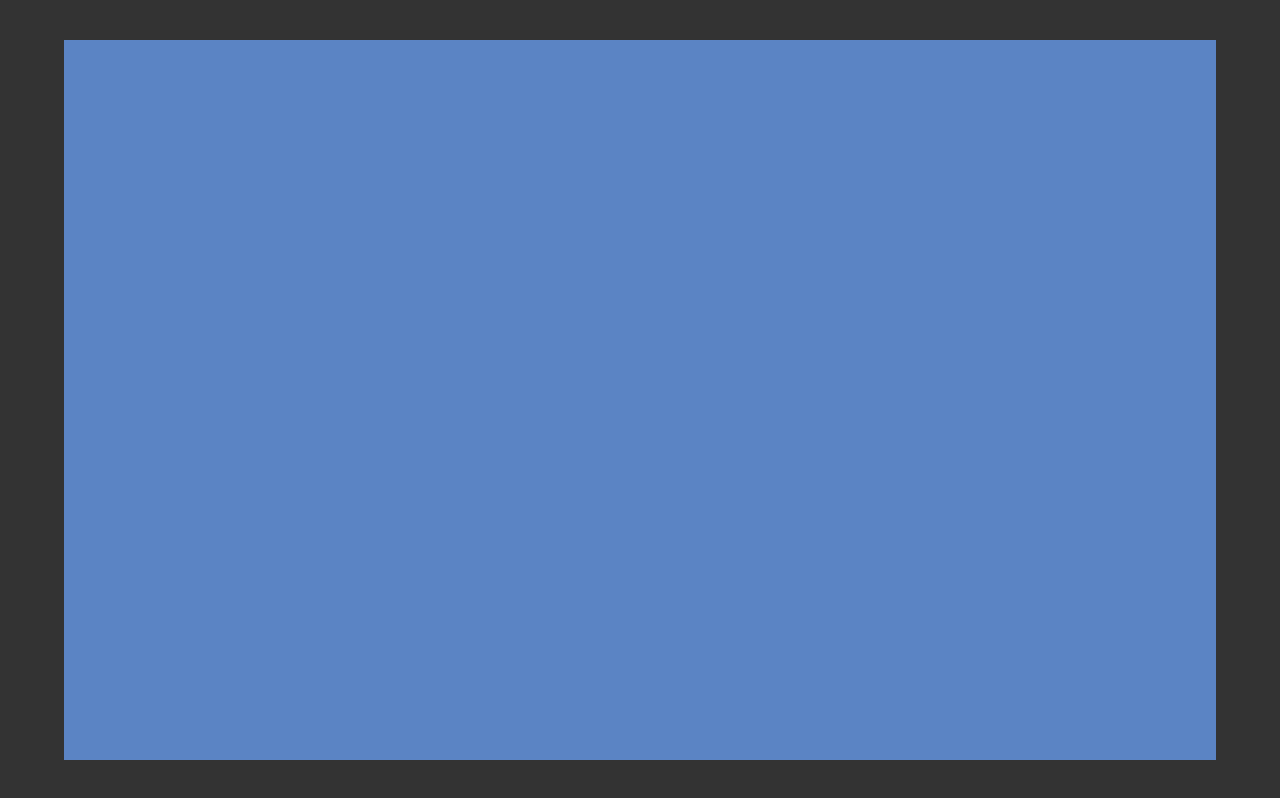
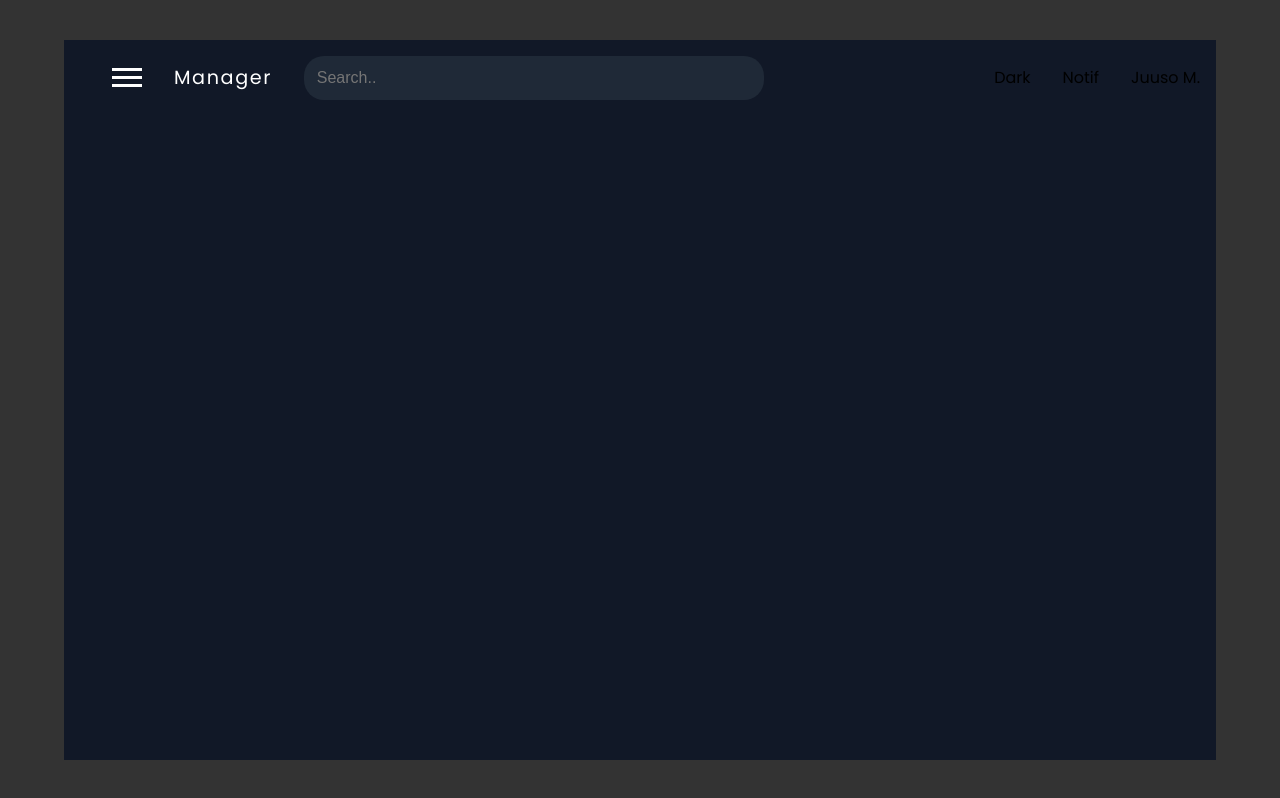
Before and after one commit to ItsJunichi/Project-Manager-App, a plain HTML site: page index.html in a window 1280 px wide. Drawn offline with Linux system fonts and the light colour scheme.

Commit message:
left side header styling started

```diff
--- a/index.html
+++ b/index.html
@@ -8,6 +8,25 @@
     <title>Project Manager</title>
   </head>
   <body>
-    <main></main>
+    <main>
+      <header>
+        <div class="left paddingl">
+          <div class="logo">
+            <div class="line1"></div>
+            <div class="line2"></div>
+            <div class="line3"></div>
+          </div>
+          <div class="name paddingl">Manager</div>
+          <div class="search paddingl">
+            <input type="text" placeholder="Search.." />
+          </div>
+        </div>
+        <div class="right">
+          <div class="darkmode paddingl">Dark</div>
+          <div class="notifications paddingl">Notif</div>
+          <div class="profile paddingl">Juuso M.</div>
+        </div>
+      </header>
+    </main>
   </body>
 </html>
--- a/style.scss
+++ b/style.scss
@@ -4,6 +4,8 @@ $color-blue-1: #5b84c4;
 $color-blue-2: #2c599d;
 $color-blue-2: #193a6f;
 $color-blue-2: #11224d;
+
+@import url("https://fonts.googleapis.com/css2?family=Poppins:wght@100;300;400;700&display=swap");
 
 * {
   margin: 0;
@@ -26,10 +28,68 @@ body {
   align-items: center;
   justify-content: center;
   height: 100vh;
+  font-family: "Poppins", sans-serif;
 }
 
 main {
-  background-color: $color-blue-1;
+  background-color: #111827;
   width: 90vw;
   height: 90vh;
 }
+
+header {
+  width: 100%;
+  padding: 1rem;
+  display: flex;
+  flex-direction: row;
+  justify-content: space-between;
+  align-items: center;
+
+  .left {
+    display: flex;
+    align-items: center;
+  }
+  .right {
+    display: flex;
+  }
+}
+.paddingl {
+  padding-left: 2rem;
+}
+
+.line1 {
+  height: 3px;
+  width: 30px;
+  background-color: white;
+  margin-bottom: 5px;
+}
+.line2 {
+  height: 3px;
+  width: 30px;
+  background-color: white;
+  margin-bottom: 5px;
+}
+.line3 {
+  height: 3px;
+  width: 30px;
+  background-color: white;
+}
+
+.name {
+  color: white;
+  font-size: 1.2rem;
+  font-weight: 400;
+  letter-spacing: 0.1rem;
+}
+.logo {
+  height: 100%;
+  width: 100%;
+}
+
+input[type="text"] {
+  background-color: #1f2937;
+  border-style: none;
+  border-radius: 20px;
+  padding: 0.8rem 15rem 0.8rem 0.8rem;
+  font-size: 1rem;
+}
```
Also changed, not shown: style.css, 1 other file.
